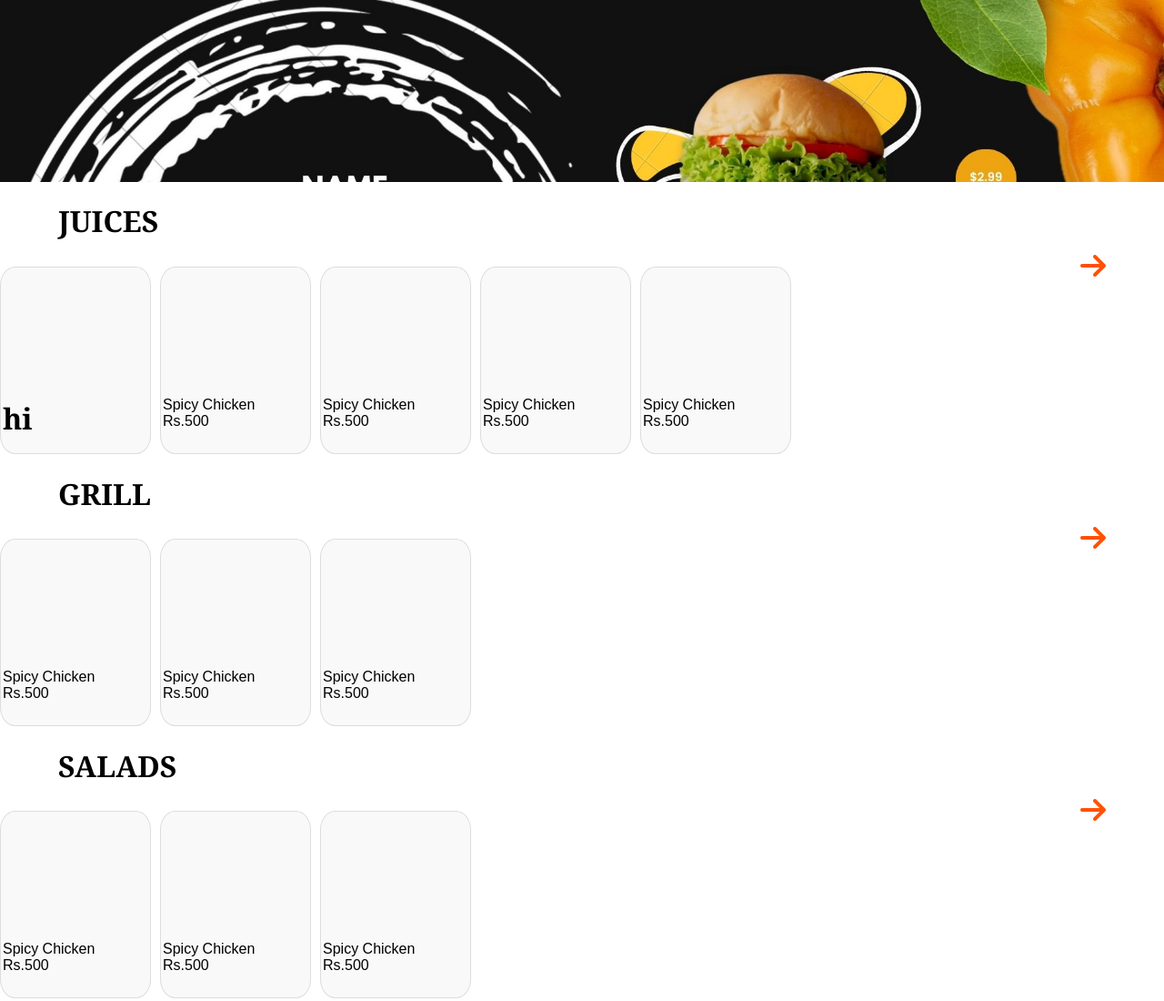
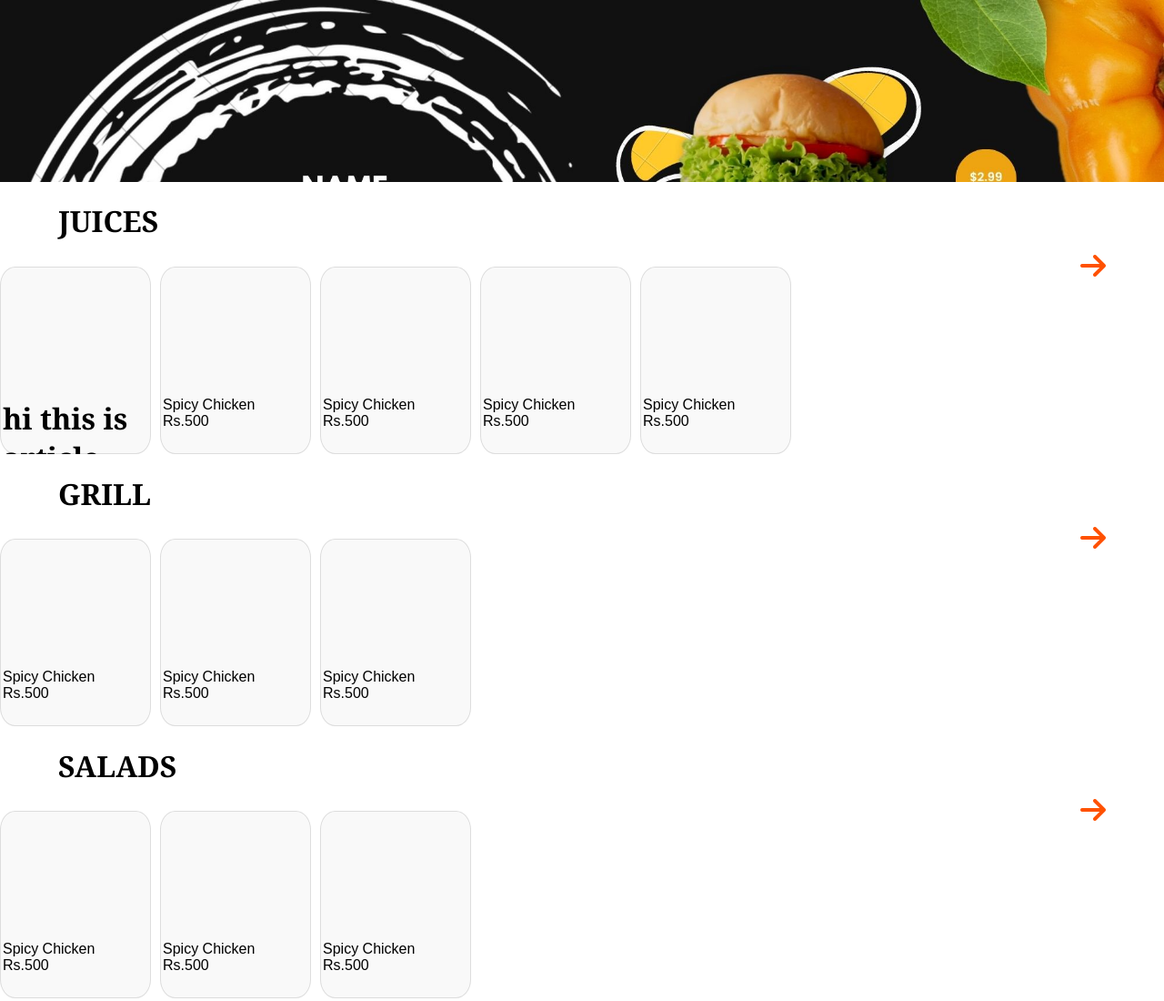
Before and after one commit to mydemo181818/hooi, a plain HTML site: page index.html in a window 1280 px wide. Shown: the top 1100 px of the page at 91% size. Drawn offline with Linux system fonts and the light colour scheme.

Commit message:
mesaages

```diff
--- a/index.html
+++ b/index.html
@@ -18,7 +18,7 @@
     <div class="menu-container">
       <div class="menu-box">
         <div class="menu-image"></div>
-        <h1>hi</h1>
+        <h1>hi this is article</h1>
 
         <div class="menu-item">
           <p>Spicy Chicken</p>
```
